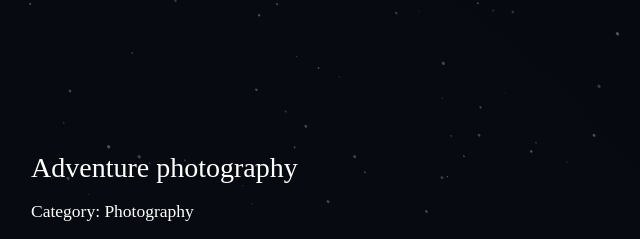
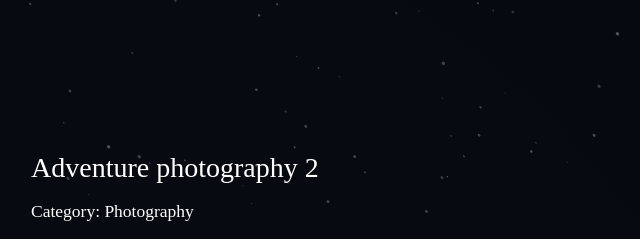
Before and after one commit to yastudioo/yastudio.co, a Gatsby site: page /Adventure-photography/ in a window 1280 px wide. Shown: the top 239 px of the page, 147-787 px from the left. Built offline with nearby package versions, Linux system fonts and the light colour scheme; Gatsby itself is replaced by a stand-in of ours; no server answers; animation ran at ten frames a second; a web font is replaced by a local one.

Commit message:
Update index.md

```diff
--- a/content/posts/Adventure-photography/index.md
+++ b/content/posts/Adventure-photography/index.md
@@ -1,6 +1,6 @@
 ---
 id: 'Adventure-photography'
-title: 'Adventure photography'
+title: 'Adventure photography 2'
 description: 'Adventure photography'
 date: '2020'
 author: 'Yass Taheri'
```
